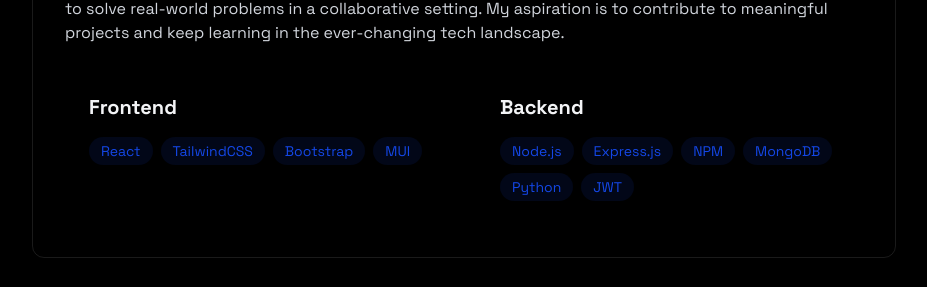
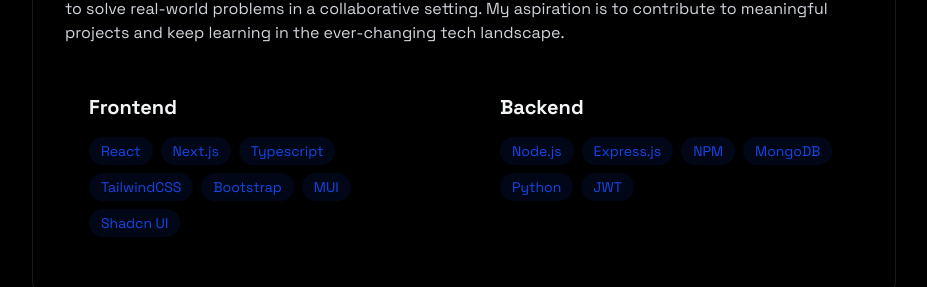
Before and after one commit to NavneetPrajapati31/Portfolio, a React (Vite) app: page / in a window 1280 px wide. Shown: the part 1240-1527 px from the top of the page, without its empty margins (176-1103 px from the left). Built offline with nearby package versions, Linux system fonts and the light colour scheme.

Commit message:
Update About.jsx

```diff
--- a/src/components/sections/About.jsx
+++ b/src/components/sections/About.jsx
@@ -1,7 +1,15 @@
 import RevealOnScreen from "../RevealOnScreen";
 
 export default function About() {
-  const frontendSkills = ["React", "TailwindCSS", "Bootstrap", "MUI"];
+  const frontendSkills = [
+    "React",
+    "Next.js",
+    "Typescript",
+    "TailwindCSS",
+    "Bootstrap",
+    "MUI",
+    "Shadcn UI",
+  ];
 
   const backendSkills = [
     "Node.js",
```
